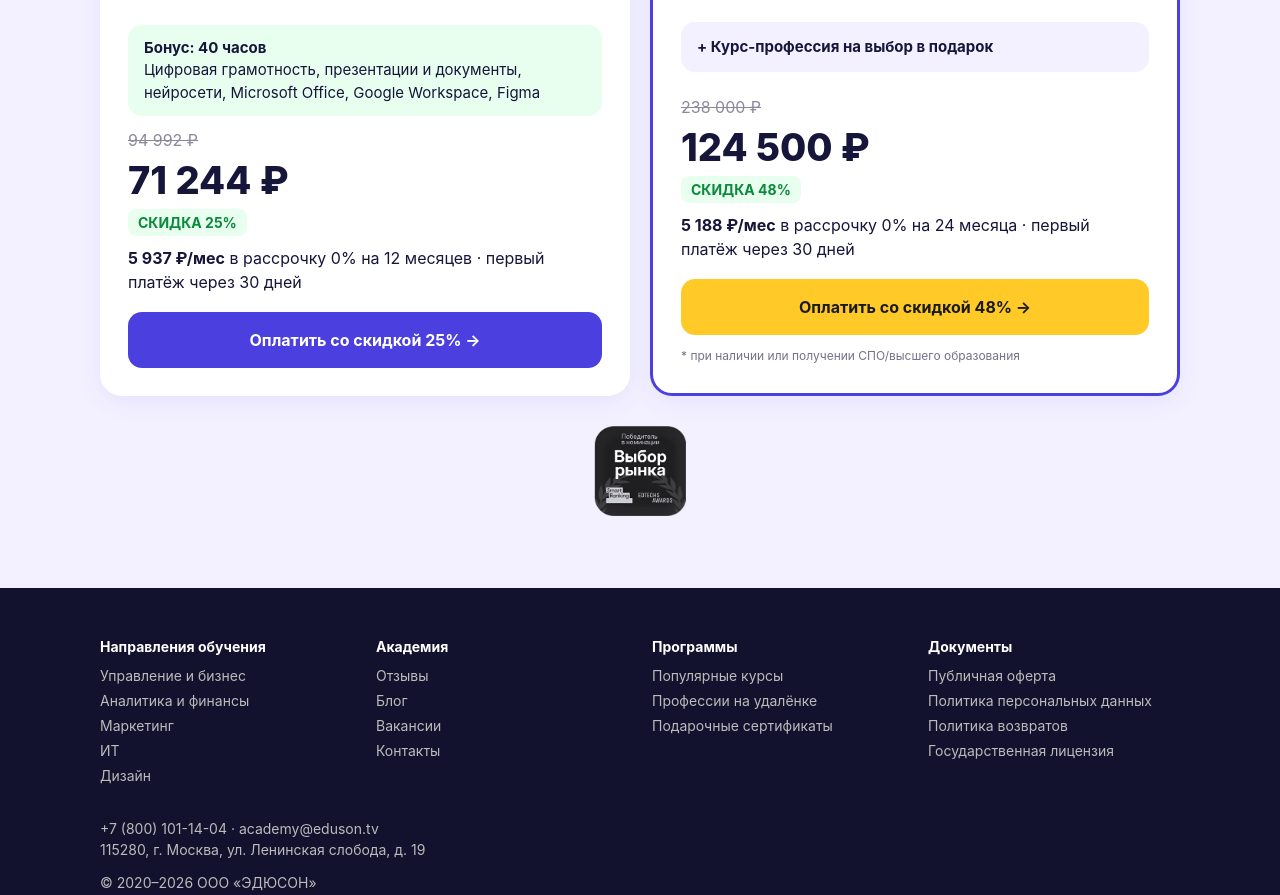
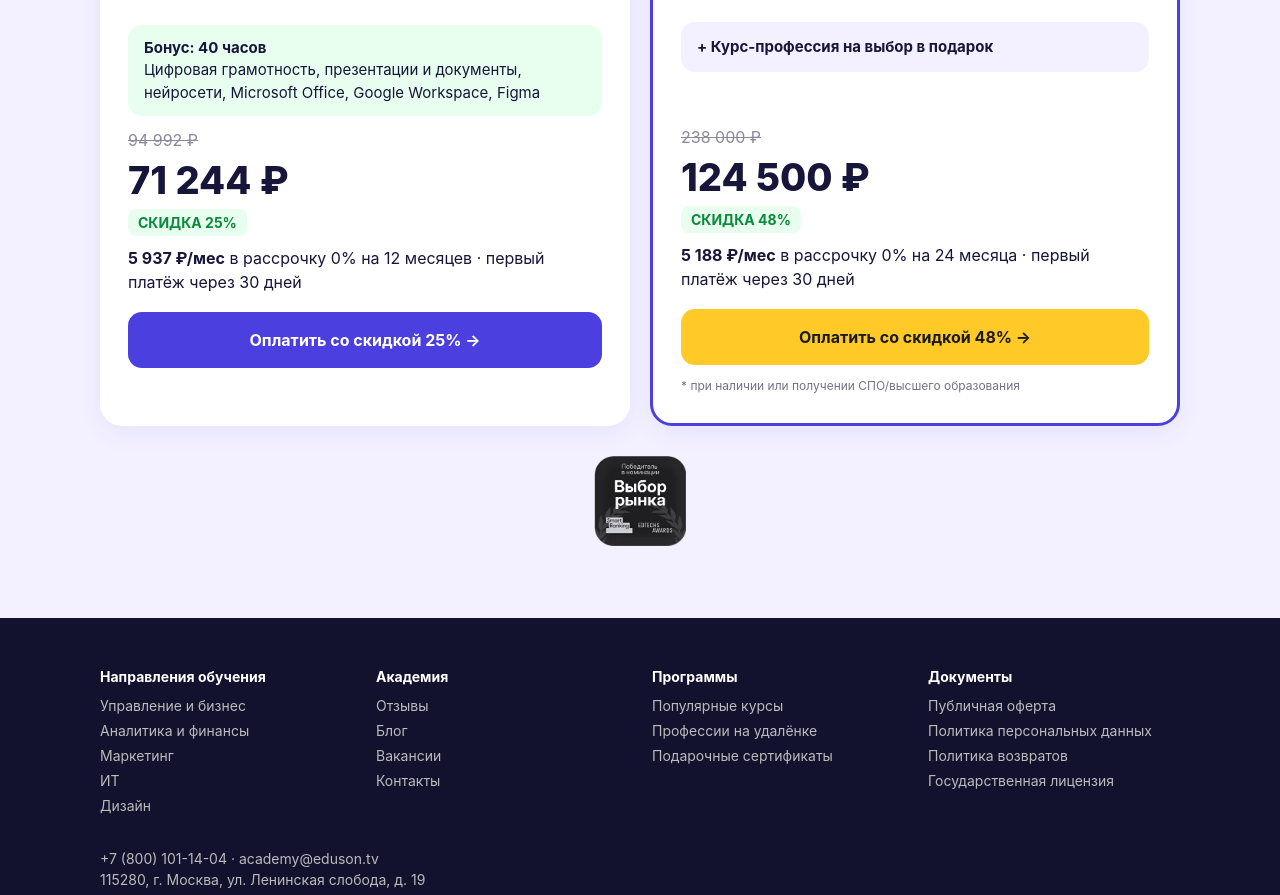
Before and after one commit to godoffear/eduson-kids-landing, a plain HTML site: page index.html in a window 1280 px wide. Shown: the part 4016-4911 px from the top of the page. Drawn offline with Linux system fonts and the light colour scheme.

Commit message:
Align price cards

```diff
--- a/index.html
+++ b/index.html
@@ -64,7 +64,7 @@ footer b{color:#fff;display:block;margin-bottom:8px}footer a{color:#bbb;text-dec
 .collage{width:100%;display:block}
 @media(max-width:800px){.howbox{padding:28px 18px}.howgrid{grid-template-columns:1fr}}
 details.gift summary{cursor:pointer;font-weight:700;list-style:none}details.gift summary::-webkit-details-marker{display:none}details.gift[open] summary{color:var(--p)}
-.price{display:flex;flex-direction:column}.price .pb{margin-top:auto}.price .pb .btn{display:block;text-align:center}.price .pb p.fn{min-height:0}
+.price{display:flex;flex-direction:column}.price .pb{margin-top:auto}.price .pb .btn{display:block;text-align:center}.price .fn{font-size:12px;opacity:.6;margin-top:12px;min-height:18px}
 </style></head><body>
 
 <header class="hero"><div class="w">
@@ -145,14 +145,14 @@ details.gift summary{cursor:pointer;font-weight:700;list-style:none}details.gift
    <div class="bonus"><b>Бонус: 40 часов</b><br>Цифровая грамотность, презентации и документы, нейросети, Microsoft Office, Google Workspace, Figma</div>
    <div class="pb"><div class="old">94 992 ₽</div><div class="new">71 244 ₽</div><span class="off">СКИДКА 25%</span>
    <p style="margin:10px 0 18px"><b>5 937 ₽/мес</b> в рассрочку 0% на 12 месяцев · первый платёж через 30 дней</p>
-   <a class="btn b" href="#">Оплатить со скидкой 25% →</a></div></div>
+   <a class="btn b" href="#">Оплатить со скидкой 25% →</a></div><p class="fn" style="visibility:hidden">&nbsp;</p></div>
   <div class="card price pop"><span class="tag">Самый популярный</span><h3>Индивидуальный PRO</h3>
    <ul><li>Всё из тарифа «Индивидуальный»</li><li>2 года обучения</li><li>+ 1 год обучения, + 250 часов занятий</li><li>+ 10 профессиональных проектов, + 196 практических заданий</li><li>Диплом о профессиональной переподготовке*</li><li>338 часов</li></ul>
    <details class="gift"><summary>+ Курс-профессия на выбор в подарок</summary><p style="margin-top:10px">Фронтенд-разработчик · Веб-дизайнер · Аналитик данных · Python-разработчик · Инженер по тестированию · Data Scientist · Project Manager в ИТ</p><p style="margin-top:8px"><small>Поможем выбрать свою ИТ-профессию</small></p></details>
    <div class="pb"><div class="old">238 000 ₽</div><div class="new">124 500 ₽</div><span class="off">СКИДКА 48%</span>
    <p style="margin:10px 0 18px"><b>5 188 ₽/мес</b> в рассрочку 0% на 24 месяца · первый платёж через 30 дней</p>
    <a class="btn" href="#">Оплатить со скидкой 48% →</a>
-   <p style="font-size:12px;opacity:.6;margin-top:12px">* при наличии или получении СПО/высшего образования</p></div></div>
+   </div><p class="fn">* при наличии или получении СПО/высшего образования</p></div>
  </div>
  <div class="logos2"><img src="img/i12.png" alt="Награда" style="height:90px"></div>
 </div></section>
```
